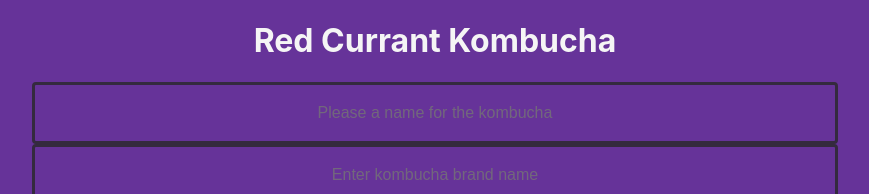
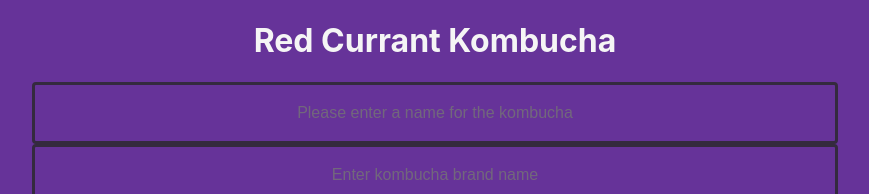
Before and after one commit to bowty14/TapRoom2_now_with_Redux, a React (Create React App) app: page / in a window 1280 px wide. Both pictures are taken after a click on the button "Add to tap". Shown: the top 194 px of the page, without its empty margins (205-1074 px from the left). Built offline with nearby package versions, Linux system fonts and the light colour scheme.

Commit message:
fix an issue where quantity field could be set to negative number.

```diff
--- a/src/components/KombuchaDetail.js
+++ b/src/components/KombuchaDetail.js
@@ -11,7 +11,7 @@ function KombuchaDetail(props) {
       <h3>Brand Name: {kombucha.brand}</h3>
       <h3>Price per pint ${kombucha.price}</h3>
       <h3>Kombucha flavor: {kombucha.flavor}</h3>
-      <h3>Pints left in keg: {kombucha.quantity} Please only restock when keg has become empty</h3>
+      <h3>Pints left in keg: {kombucha.quantity}</h3>
       <button onClick={props.onClickingEdit}>Update Kombucha</button>
       <button onClick={() => onClickingDelete(kombucha.id)}>Delete Kombucha</button>
       <button onClick={() => onClickingBuy(kombucha.id)}>Pour a pint</button>
--- a/src/components/ReusableForm.js
+++ b/src/components/ReusableForm.js
@@ -11,7 +11,7 @@ function ReusableForm(props) {
           id="name"
           type='text'
           name='name'
-          placeholder='Please a name for the kombucha' className='field'/>
+          placeholder='Please enter a name for the kombucha' className='field'/>
         <input
           id="brand"
           type='text'
@@ -30,6 +30,7 @@ function ReusableForm(props) {
         <input
           id='quantity'
           type='number'
+          min= '1'
           name='quantity'
           placeholder='Kegs have 124 pints' />
         <br/>
```
